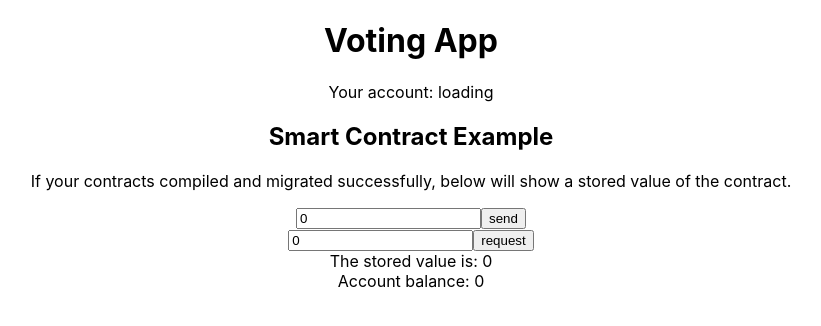
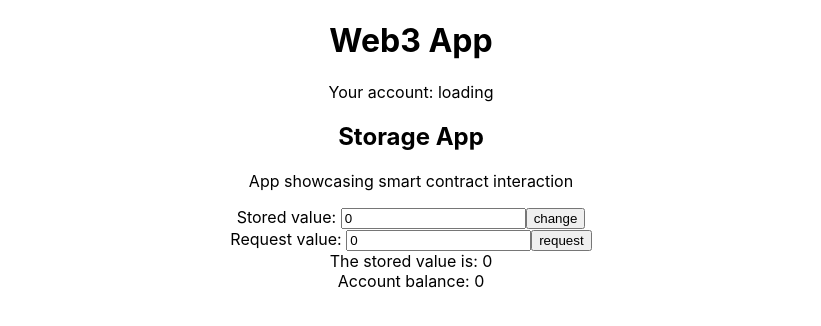
Before and after one commit to jaabberwocky/sample-truffle-web3-app, a React (Create React App) app in the folder client/: page / in a window 1280 px wide. Shown: the top 326 px of the page, without its empty margins (229-1050 px from the left). Built offline with nearby package versions, Linux system fonts and the light colour scheme.

Commit message:
Frontend changes to form

```diff
--- a/client/src/App.js
+++ b/client/src/App.js
@@ -34,7 +34,7 @@ const App = () => {
       // TODO: understand why we can't use instanceContract here
       const response = await instance.methods.get().call();
       setStorageValue(response);
-      const _balance = await instance.methods.balance(accounts[0]).call();
+      const _balance = await instance.methods.getBalance(accounts[0]).call();
       setBalance(_balance);
 
       setHasLoaded(true);
@@ -72,19 +72,18 @@ const App = () => {
 
   return (
     <div className="App">
-      <h1>Voting App</h1>
+      <h1>Web3 App</h1>
       <p>Your account: {hasLoaded ? accounts[0] : "loading"}</p>
-      <h2>Smart Contract Example</h2>
+      <h2>Storage App</h2>
       <p>
-        If your contracts compiled and migrated successfully, below will show a
-        stored value of the contract.
+        App showcasing smart contract interaction
       </p>
       <form onSubmit={handleSend}>
-        <input value={transactionValue} onChange={handleValueChange} />
-        <button type="submit">send</button>
+        Stored value: <input value={transactionValue} onChange={handleValueChange} />
+        <button type="submit">change</button>
       </form>
       <form onSubmit={handleRequest}>
-        <input value={requestValue} onChange={handleRequestValueChange} />
+        Request value: <input value={requestValue} onChange={handleRequestValueChange} />
         <button type="submit">request</button>
       </form>
       <div>The stored value is: {storageValue}</div>
```
